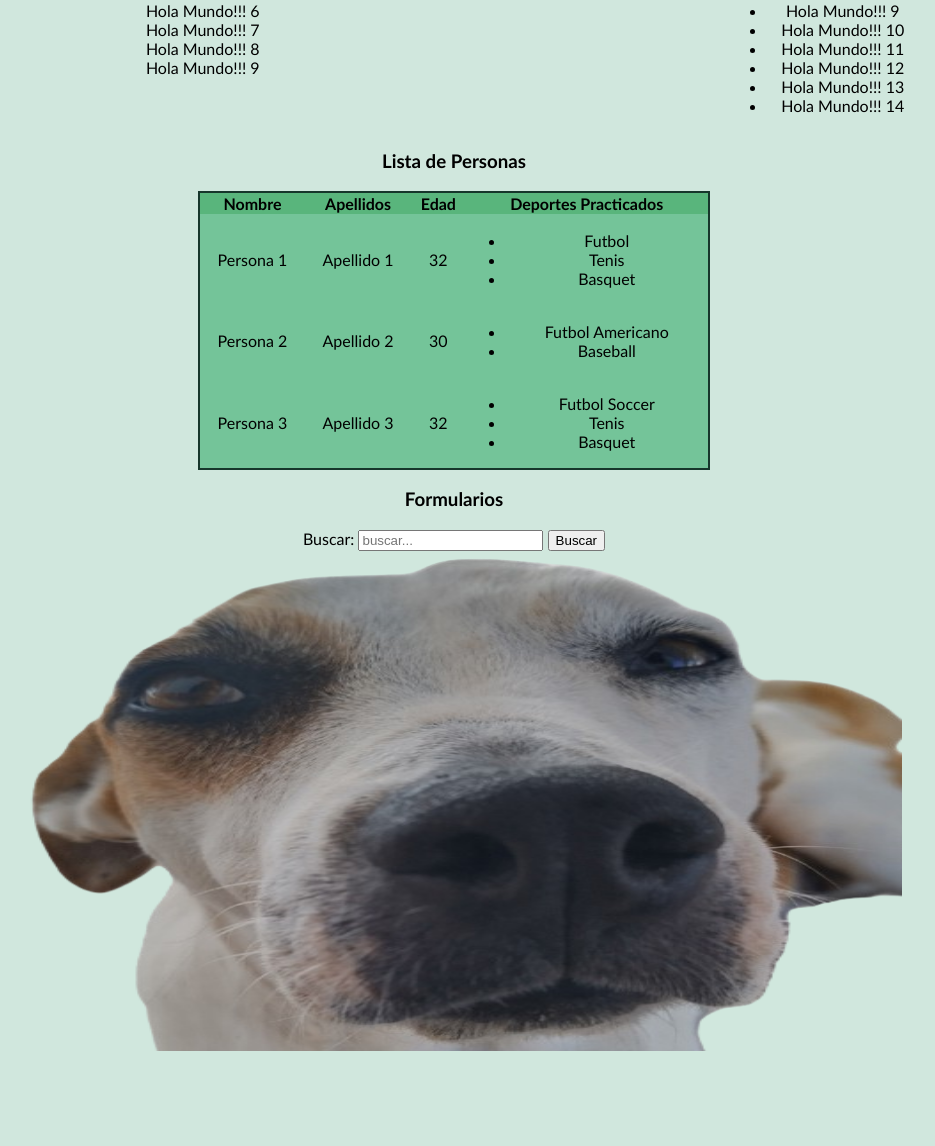
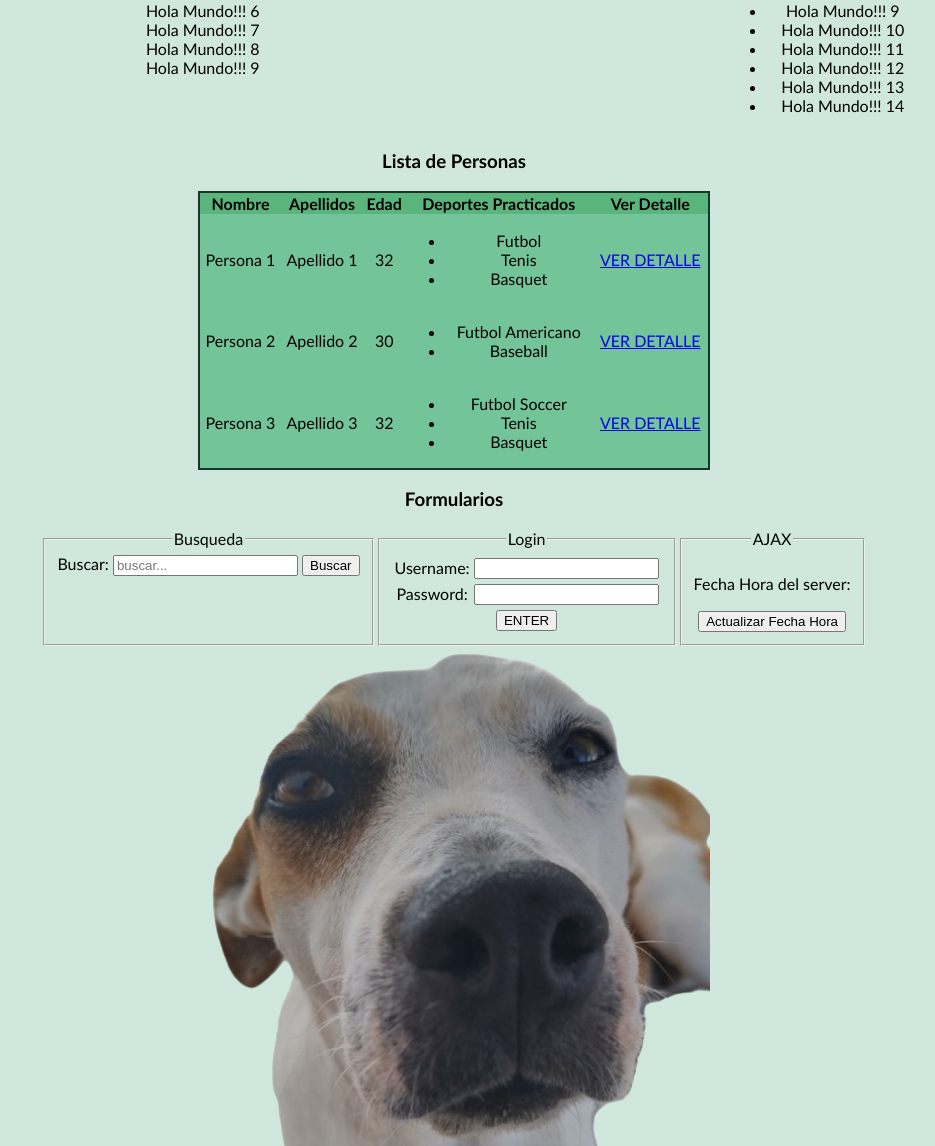
Before and after one commit to JulissaGro/Programacion_web, a PHP site: page /Explicacion04/index.php in a window 1280 px wide. Shown: the part 434-1580 px from the top of the page, without its empty margins (186-1121 px from the left). Before the commit the page ends 1485 px from the top, so only its background shows below. Run offline with PHP 8.4, Linux system fonts and the light colour scheme.

Commit message:
Actualización Explicacion04

```diff
--- a/Explicacion04/css/style.css
+++ b/Explicacion04/css/style.css
@@ -17,6 +17,13 @@ h3 {
 
 strong {
   font-size: 20px;
+}
+
+.form{
+  display: flex;
+  justify-content: center;
+  padding-left: 10px;
+  padding-right: 10px;
 }
 
 .content {
@@ -65,7 +72,7 @@ strong {
 }
 
 #down-style img {
-  width: 70%;
+  width: 40%;
   height: 500px;
   position: relative;
 }
--- a/Explicacion04/index.view.php
+++ b/Explicacion04/index.view.php
@@ -21,7 +21,7 @@
 <body>
     <!-- Esta es la otra forma -->
     <h1><?= $tituloPagina; ?></h1>
-    <?php require 'parte_html.php'?>
+    <?php require 'parte_html.php' ?>
     <div class="content">
         <div class="ejemploLista">
             <p>Ejemplo de generación de HTML dinámico usando PHP</p>
@@ -56,6 +56,7 @@
                     <th>Apellidos</th>
                     <th>Edad</th>
                     <th>Deportes Practicados</th>
+                    <th>Ver Detalle</th>
                 </tr>
             </thead>
 
@@ -72,6 +73,11 @@
                                 <?php endforeach ?>
                             </ul>
                         </td>
+                        <!-- Si el dato es una cadena de caracteres se debe de encodear
+                                pordría tener caracteres especiales que intervengan con el
+                                URL, por ello se usa urlencode
+                        -->
+                        <td><a href="busqueda.php?q=<?= urlencode($p['nombre'] . ' ' . $p['apellidos']) ?>">VER DETALLE</a></td>
                     </tr>
                 <?php endforeach ?>
             </tbody>
@@ -81,14 +87,50 @@
     <!-- Serializa los datos que están en los input y los envia al servidor, ya sea
             una petición GET o una petición POST
         Normalmente en las peticiones GET los parámetros son enviados por la URL
+        Hay 2 formas de ubicar el parámetro:
+            Por el nombre (name = '') Varios pueden tener el mismo nombre
+            Por el id (id = '') Identificador único para el atributo
+        2 Formas de enviar los datos:
+            Mediante los parámetros en la URL (GET)
+            Mediante el payload del request (POST)
      -->
     <h3>Formularios</h3>
-    <div>
-        <form action="busqueda.php" method="GET">
-            <label for="txt-q">Buscar: </label>
-            <input type="text" name="q" id="txt-q" placeholder="buscar..." required>
-            <input type="submit" value="Buscar">
-        </form>
+    <div class="form">
+        <fieldset>
+            <legend>Busqueda</legend>
+            <div>
+                <form action="https://www.google.com/search" method="GET">
+                    <label for="txt-q">Buscar: </label>
+                    <input type="text" name="q" id="txt-q" placeholder="buscar..." required>
+                    <input type="submit" value="Buscar">
+                </form>
+            </div>
+        </fieldset>
+        <fieldset>
+            <legend>Login</legend>
+            <form action="do_login.php" method="POST">
+                <table>
+                    <tr>
+                        <td><label for="txt-username">Username: </label></td>
+                        <td><input type="text" name="username" id="txt-username" required></td>
+                    </tr>
+                    <tr>
+                        <td><label for="txt-password">Password: </label></td>
+                        <td><input type="password" name="password" id="txt-password" required></td>
+                    </tr>
+                    <tr>
+                        <td colspan="2"><input type="submit" value="ENTER"></td>
+                    </tr>
+                </table>
+            </form>
+        </fieldset>
+        <fieldset>
+            <!-- Da flexibilidad en datos que se pueden enviar y manejar
+                    todo depende de lo que estemos manejando -->
+            <legend>AJAX</legend>
+            <p>Fecha Hora del server: <strong id="s-fecha-hora"></strong></p>
+            <button id="btn-get-fecha-hora">Actualizar Fecha Hora</button>
+        </fieldset>
     </div>
 
     <div class="container" id="down-style">
@@ -97,6 +139,8 @@
     <div class="container">
         <br>
     </div>
+
+    <script src="js/index.js"></script>
 </body>
 
 </html>
--- /dev/null
+++ b/Explicacion04/js/index.js
@@ -0,0 +1,32 @@
+const sFechaHora = document.querySelector('#s-fecha-hora');
+const btnGetFechaHora = document.querySelector('#btn-get-fecha-hora');
+
+btnGetFechaHora.addEventListener('click', btnGetFechaHoraAsync_click);
+
+function btnGetFechaHora_click(e){
+    btnGetFechaHora.disabled = true;
+    //Hacer la llamada AJAX con API de fetch
+    fetch('get_fecha_hora.php')
+
+    //Usaremos JSON que nos dará una promesa
+    .then(res => res.json())
+
+    //Con la promesa del JSON, ya podemos trabajar con los datos
+    .then(resObj =>{
+        btnGetFechaHora.disabled = false;
+        sFechaHora.textContent = resObj.fechaHoraStr;
+    });
+
+}
+
+//Hay una forma más elegante de hacerlo
+async function btnGetFechaHoraAsync_click(e) {
+    btnGetFechaHora.disabled = true
+
+    //Objeto que representa una respuesta
+    const res = await fetch('get_fecha_hora.php');
+    const resObj = await res.json();
+    sFechaHora.textContent = resObj.fechaHoraStr;
+
+    btnGetFechaHora.disabled = false;
+}
```
Also changed, not shown: Explicacion04/do_login.php (added, +7 -0 lines), Explicacion04/get_fecha_hora.php (added, +25 -0 lines), bob.gif (added), favicon.ico (added).
